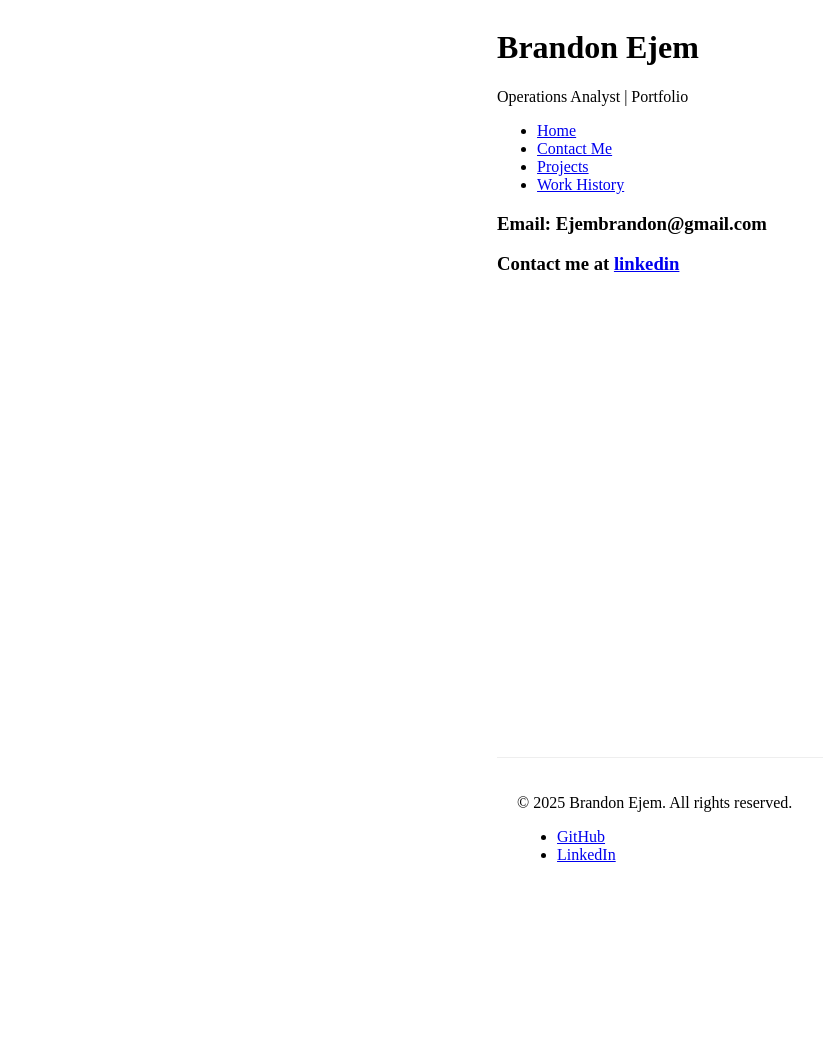
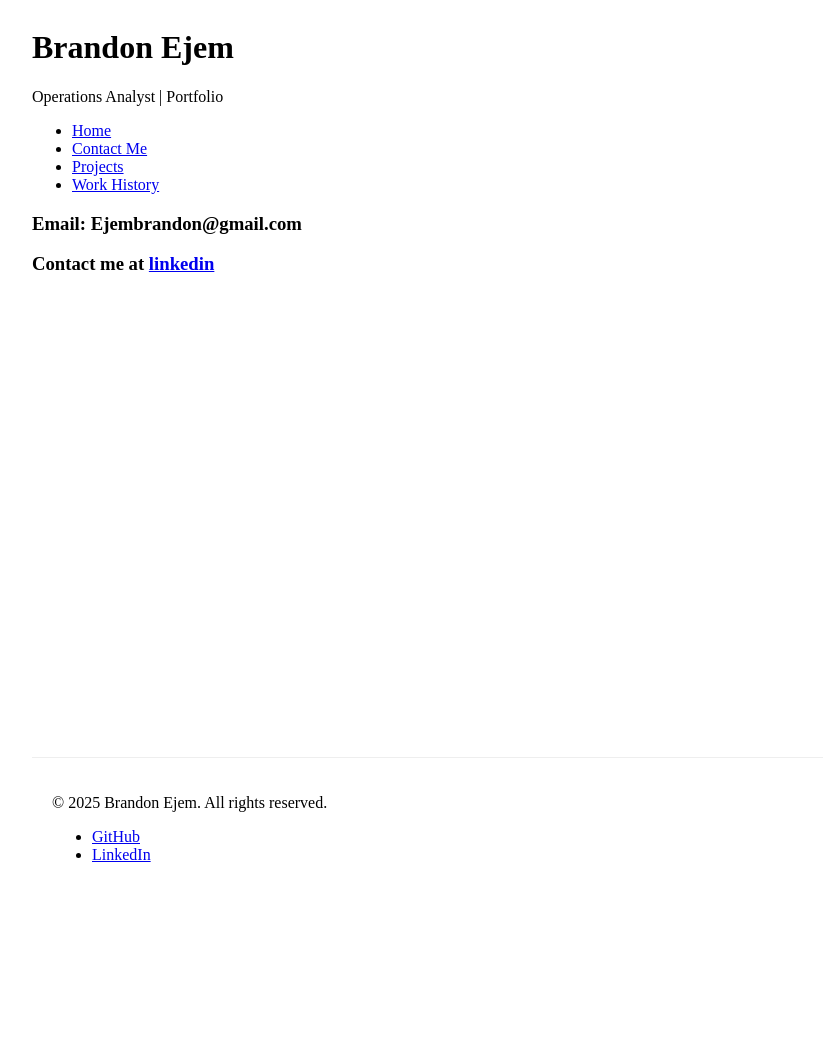
Before and after one commit to Ejem0724/Ejem0724.github.io, a Jekyll site: the page built from contact-me.md, in a window 1280 px wide. Shown: the whole page, without its empty margins (8-831 px from the left). Built offline with Jekyll 4.4.1, drawn with Linux system fonts in a browser that asks for light colours.

Commit message:
align center

```diff
--- a/assets/css/style.css
+++ b/assets/css/style.css
@@ -5,12 +5,13 @@
 body {
   display: flex;
   flex-direction: column;
+  align-items: center; /* Centers horizontally */
 }
 
 .container {
   flex: 1;
   max-width: 1200px;
-  margin: 0 auto; /* 0 for top/bottom, auto for left/right */
+  width: 100%;
 }
 
 footer {
```
